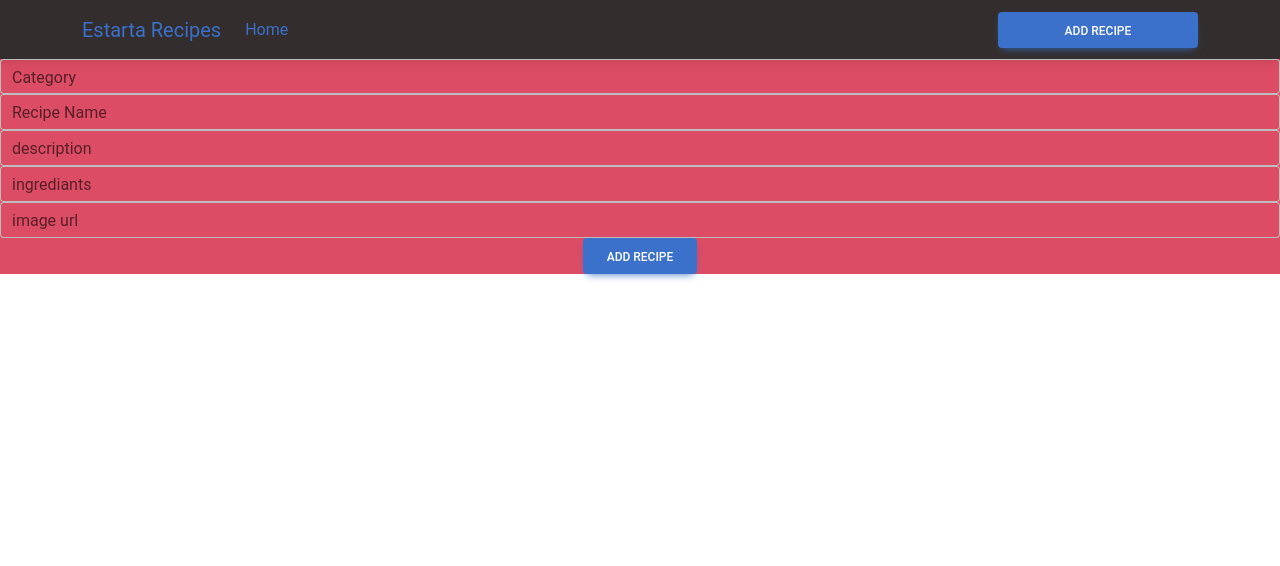
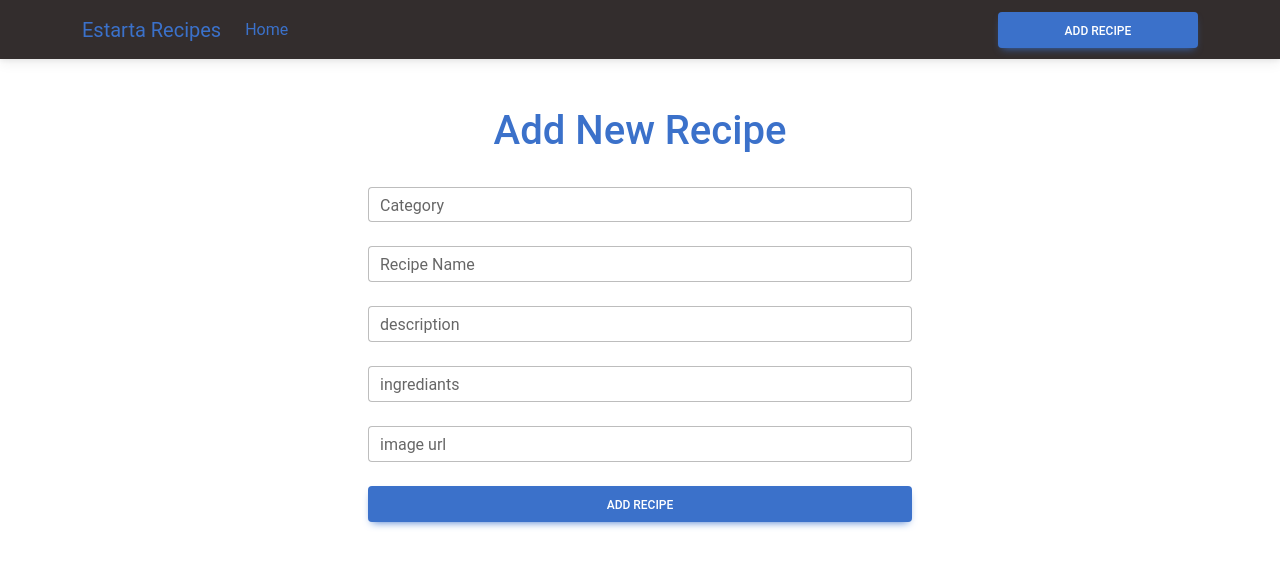
Before and after one commit to Malek-ALdesougi/Estarta-recipes, a React (Create React App) app: page /add-recipe in a window 1280 px wide. Shown: the top 566 px of the page. Built offline with nearby package versions, Linux system fonts and the light colour scheme.

Commit message:
do some styles

```diff
--- a/src/components/SingleDish/SingleDish.jsx
+++ b/src/components/SingleDish/SingleDish.jsx
@@ -54,9 +54,9 @@ function SingleDish() {
         />
       </div>
       <div className="text-start p-4 bg-primary text-light">
-        <h3>Dish Name : {currentDish?.name}</h3>
-        <p>Description : {currentDish?.description}</p>
-        <h4 className="d-block">Ingrediants : </h4>
+        <h3><span className='text-dark'>Dish Name :</span> {currentDish?.name}</h3>
+        <h3 className='text-dark'>Description : </h3><p>{currentDish?.description}</p>
+        <h3 className="d-block text-dark">Ingrediants : </h3>
         <ul className="d-flex flex-start flex-row gap-3 flex-wrap">
           {currentDish?.ingredients.map((item) => {
             return <li className="d-flex flex-start">{item}</li>;
--- a/src/components/newRecipe/NewRecipe.jsx
+++ b/src/components/newRecipe/NewRecipe.jsx
@@ -32,8 +32,9 @@ function NewRecipe() {
 
   }
 
-  return <div className="bg-danger col-md-12">
-     <div>
+  return <div className="col-md-12 d-flex justify-content-center">
+     <div className='p-5 w-50 d-flex flex-column gap-4'>
+    <h1 className='text-primary'>Add New Recipe </h1>
         <MDBInput onChange={(e) => setCategory(e.target.value)} name='category' label="Category" type="text"/>
         <MDBInput onChange={(e) => handelNewRecipe(e)} name='name' label="Recipe Name" type="text" />
         <MDBInput onChange={(e) => handelNewRecipe(e)} name='description' label="description" type="text" />
```
